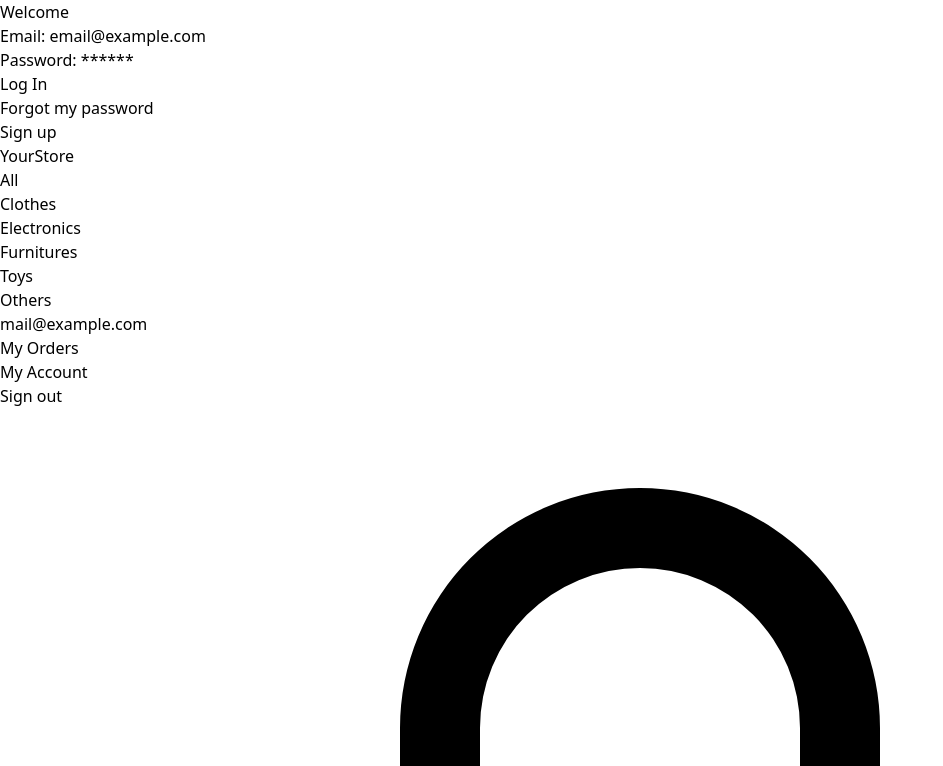
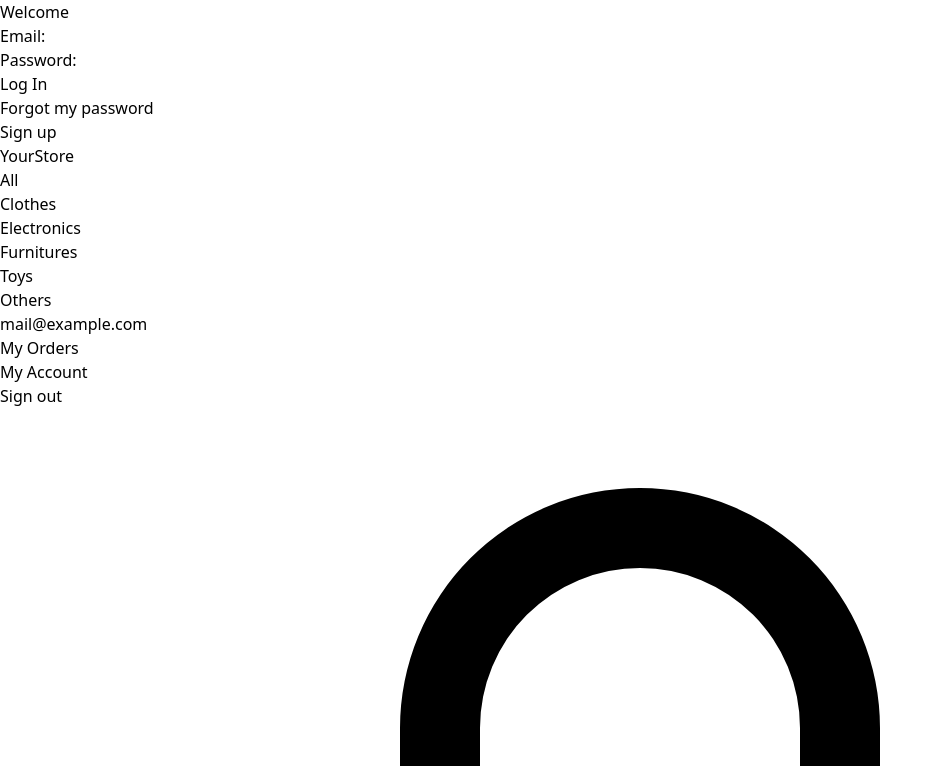
Before and after one commit to ViqiS/yourshop, a React (Vite) app: page /sign-in in a window 1280 px wide. Shown: the top 766 px of the page, without its empty margins (0-943 px from the left). Built offline with nearby package versions, Linux system fonts and the light colour scheme; no server answers.

Commit message:
Agrego email y password dinamicos

```diff
--- a/src/Pages/SignIn/index.jsx
+++ b/src/Pages/SignIn/index.jsx
@@ -1,7 +1,20 @@
+import { useContext } from 'react'
 import { Link } from 'react-router-dom'
+import { ShoppingCartContext } from '../../Context'
 import Layout from "../../Components/Layout"
 
 function SignIn() {
+  const context = useContext(ShoppingCartContext)
+
+  //Account
+  const account = localStorage.getItem('account')
+  const parsedAccount = JSON.parse(account)
+
+  // Has an account
+  const noAccountInLocalStorage = parsedAccount ? Object.keys(parsedAccount).length = 0 : true
+  const noAccountInLocalState = context.account ? Object.keys(context.account).length = 0 : true
+  const hasUserAnAccount = !noAccountInLocalStorage || !noAccountInLocalState
+
 
   return (
     <Layout>
@@ -9,17 +22,17 @@ function SignIn() {
       <div className='flex flex-col w-80'>
         <p>
           <span className='font-light text-sm'>Email: </span>
-          <span>email@example.com</span>
+          <span>{parsedAccount?.email}</span>
         </p>
 
         <p>
         <span className='font-light text-sm'>Password: </span>
-        <span>******</span>
+        <span>{parsedAccount?.password}</span>
         </p>
 
         <Link
         to='/'>
-        <button className=' bg-black disabled:bg-black/40 text-white w-full rounded-lg py-3 mt-4 mb-2'>
+        <button className=' bg-black disabled:bg-black/40 text-white w-full rounded-lg py-3 mt-4 mb-2' disabled={!hasUserAnAccount}>
           Log In
         </button>
         </Link>
@@ -27,7 +40,9 @@ function SignIn() {
       <a  className='font-light text-xs underline underline-offset-4' href='/'>Forgot my password</a>
     </div>
     <button
-    className='border border-black disabled:text-black/40 disabled:border-black/40 rounded-lg mt-6 py-3'>
+    className='border border-black disabled:text-black/40 disabled:border-black/40 rounded-lg mt-6 py-3'
+    disabled={hasUserAnAccount}
+    >
       Sign up
     </button>
   </div>
```
